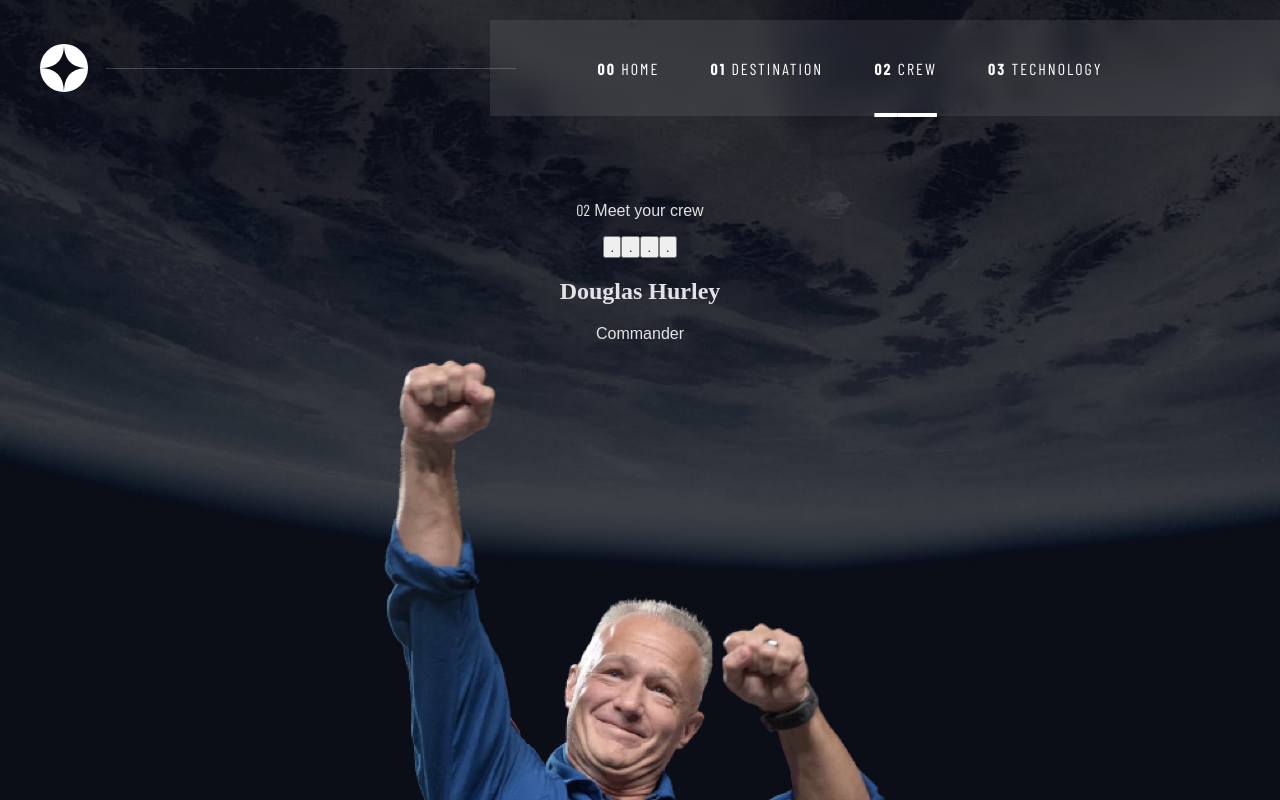
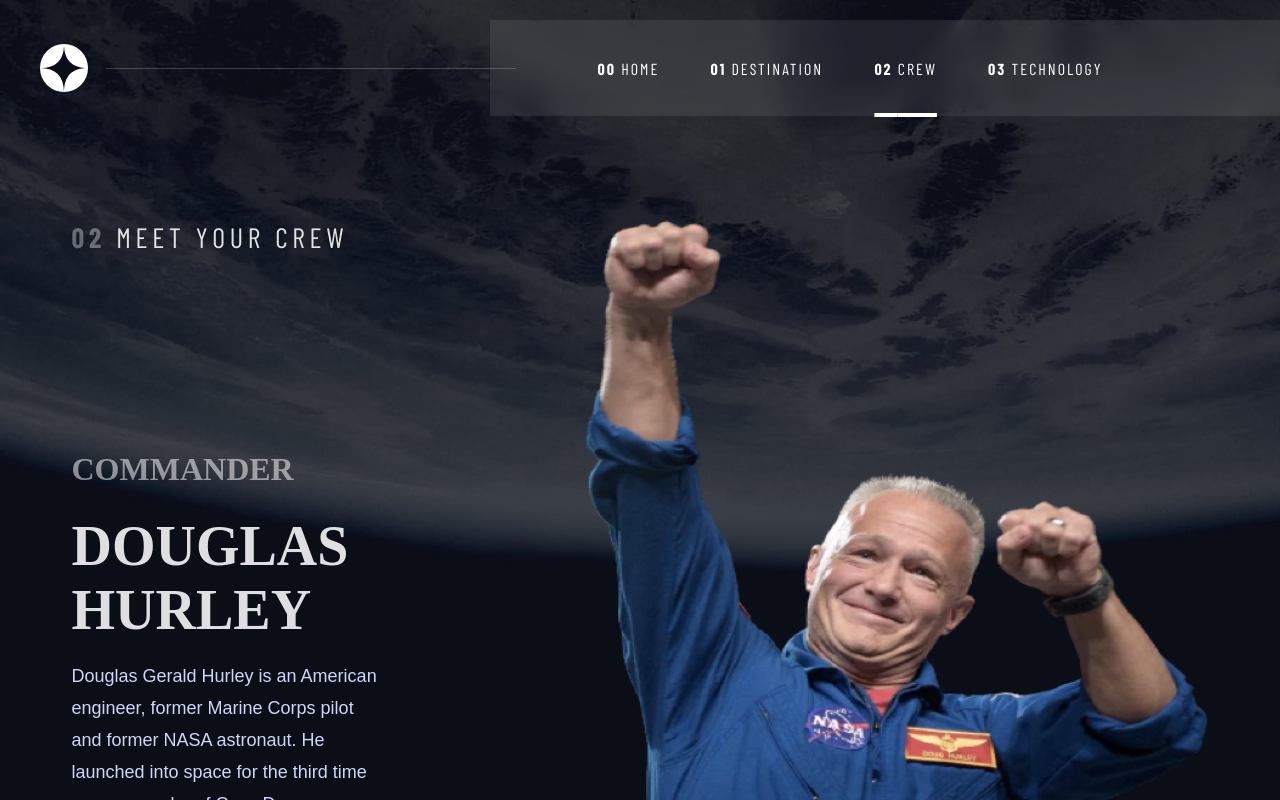
Before and after one commit to shay122990/space-tourism-website, a React (Vite) app: page /crew in a window 1280 px wide. Built offline with nearby package versions, Linux system fonts and the light colour scheme; a web font is replaced by a local one.

Commit message:
crew page styling desktop

```diff
--- a/src/routes/crew/Crew.css
+++ b/src/routes/crew/Crew.css
@@ -1,21 +1,91 @@
-.crew-container{
+.crew-home-container{
     background-image: url(../../assets/crew/background-crew-desktop.jpg);
     background-position: center;
     background-repeat: no-repeat;
     background-size: cover;
     width: 100%;
     height:100vh;
-    overflow: hidden;
 }
-.crew-info-container{
-    margin-top: 200px;
+.crew-content-container{
+    display: flex;
+    flex-direction: column;
+    align-items: start;
+    justify-content: flex-start;
+    margin-top: 100px;
+    width: 100%;
+    padding: 120px 0 0 0;
 }
+.meet-your-crew{
+    font-size: 28px;
+    letter-spacing: 4.72px;
+    justify-content: flex-start;
+    padding-bottom: 170px;
+}
+.meet-your-crew strong{
+    opacity: 0.4;
+}
+.crew-content{
+    display: flex;
+    flex-direction: row;
+    justify-content: center;
+    width: 100%;
+}
+.crew-info{
+    display: flex;
+    flex-direction: column;
+    align-items: flex-start;
+    text-align: left;
+    width: 40%;
+    height: 712px;
+}
+.crew-role{
+    font-size: 32px;
+    text-transform: uppercase;
+    opacity: 0.6;
+}
+.crew-name{
+    font-size: 56px;
+    margin: 0;
+    text-transform: uppercase;
+}
+.crew-bio{
+    font-size: 18px;
+    line-height: 32px;
+    color: var(--text-color-one);
+    width: 60%;
+    height: 200px;
+}
+.crew-tab-menu {
+    display: flex;
+    justify-content: center;
+    align-items: center;
+    gap: 24px;
+    width:132px;
+    height: 15px;
+}
+.crew-tab-menu button{
+    width:15px;
+    height:15px;
+    border-radius: 50%;
+    border:none;
+}
+.crew-tab-menu button:hover,.active{
+    color: var(--text-color-main);
+}
+
+.crew-image img{
+    width: 625px;
+    height: 745px;
+}
+/* @media (min-width: 1000px) and (max-width:1280px) {
+
+  } */
 /* TABLET VIEW */
-@media (max-width: 768px) {
+@media (max-width: 1000px) {
 
 }
 
   /* MOBILE VIEW */
-  @media (max-width: 375px) {
+  @media (max-width: 500px) {
 
   }
--- a/src/routes/crew/Crew.jsx
+++ b/src/routes/crew/Crew.jsx
@@ -10,12 +10,47 @@ const Crew = () => {
   };
 
   return (
-    <div className="crew-container">
-      <div className="crew-info-container">
-        <p>
-          <span>02</span> Meet your crew
-        </p>
-        <div className="crew-tab-buttons">
+    <div className="crew-home-container">
+      <div className="crew-content-container">
+        <div className="crew-content">
+          <div className="crew-info">
+            <span className="meet-your-crew">
+              <strong>02</strong> Meet your crew
+            </span>
+            <h2 className="crew-role">{selectedCrewMember.role}</h2>
+            <h3 className="crew-name">{selectedCrewMember.name}</h3>
+            <p className="crew-bio">{selectedCrewMember.bio}</p>
+            <div className="crew-tab-menu">
+              {crewData.map((crewMember) => (
+                <button
+                  key={crewMember.id}
+                  className={
+                    selectedCrewMember.id === crewMember.id ? "active" : ""
+                  }
+                  onClick={() => handleTabChange(crewMember)}
+                ></button>
+              ))}
+            </div>
+          </div>
+          <div className="crew-image">
+            <img src={selectedCrewMember.image} alt={selectedCrewMember.name} />
+          </div>
+        </div>
+      </div>
+    </div>
+  );
+};
+
+export default Crew;
+{
+  /* <div className="crew-content-container">
+        <span className="meet-your-crew">
+          <strong>02</strong> Meet your crew
+        </span>
+        <div className="crew-info-container">
+          <div className="crew-image">
+            <img src={selectedCrewMember.image} alt={selectedCrewMember.name} />
+          </div>
           {crewData.map((crewMember) => (
             <button
               key={crewMember.id}
@@ -31,12 +66,7 @@ const Crew = () => {
         <div className="crew-content">
           <h2>{selectedCrewMember.name}</h2>
           <p>{selectedCrewMember.role}</p>
-          <img src={selectedCrewMember.image} alt={selectedCrewMember.name} />
           <p>{selectedCrewMember.bio}</p>
         </div>
-      </div>
-    </div>
-  );
-};
-
-export default Crew;
+      </div> */
+}
--- a/src/routes/destination/Destination.css
+++ b/src/routes/destination/Destination.css
@@ -20,7 +20,7 @@
 .pick-your-destination {
   font-size: 28px;
   letter-spacing: 4.72px;
-  padding: 0 0 5% 14%;
+  /* padding: 0 0 5% 14%; */
 }
 
 .pick-your-destination strong {
@@ -33,6 +33,12 @@
   gap: 12%;
   align-items: center;
   width: 100%;
+}
+.planet-container{
+  border: solid 1px red;
+  display: flex;
+  flex-direction: column;
+  /* gap: 20px; */
 }
 .planet-container img{
   width:445px;
--- a/src/routes/destination/Destination.jsx
+++ b/src/routes/destination/Destination.jsx
@@ -14,11 +14,11 @@ const Destination = () => {
   return (
     <div className="destination-home-container">
       <div className="destinations-content-container">
-        <span className="pick-your-destination">
-          <strong>01</strong> Pick your destination
-        </span>
         <div className="destination-planets-container">
           <div className="planet-container">
+            <span className="pick-your-destination">
+              <strong>01</strong> Pick your destination
+            </span>
             <img
               src={selectedDestination.image}
               alt={selectedDestination.name}
```
